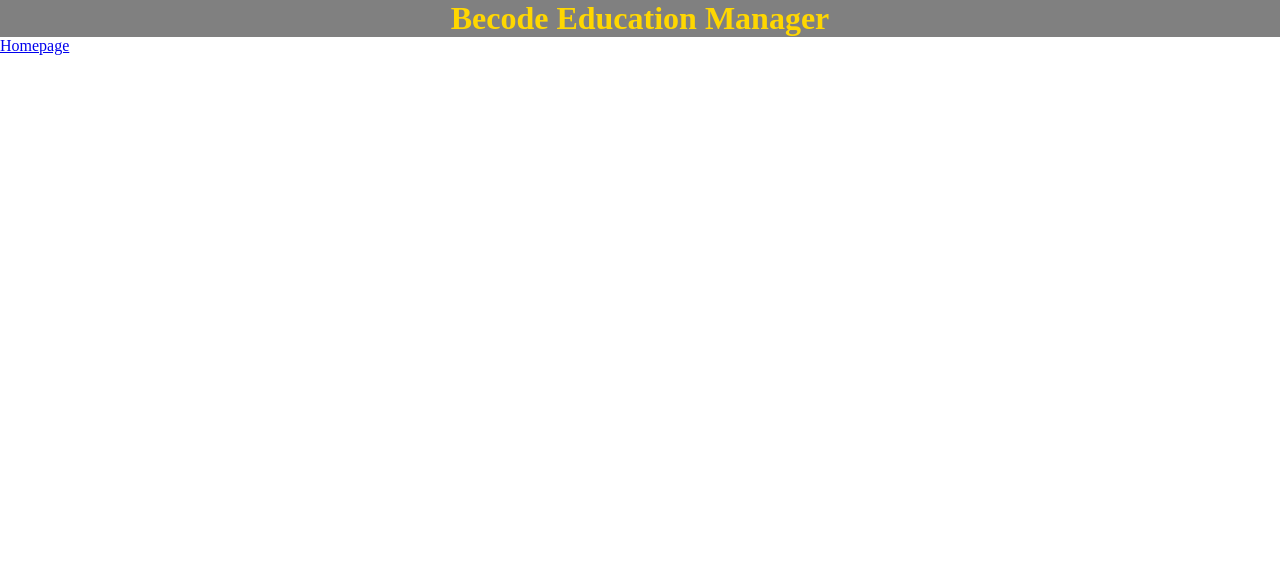
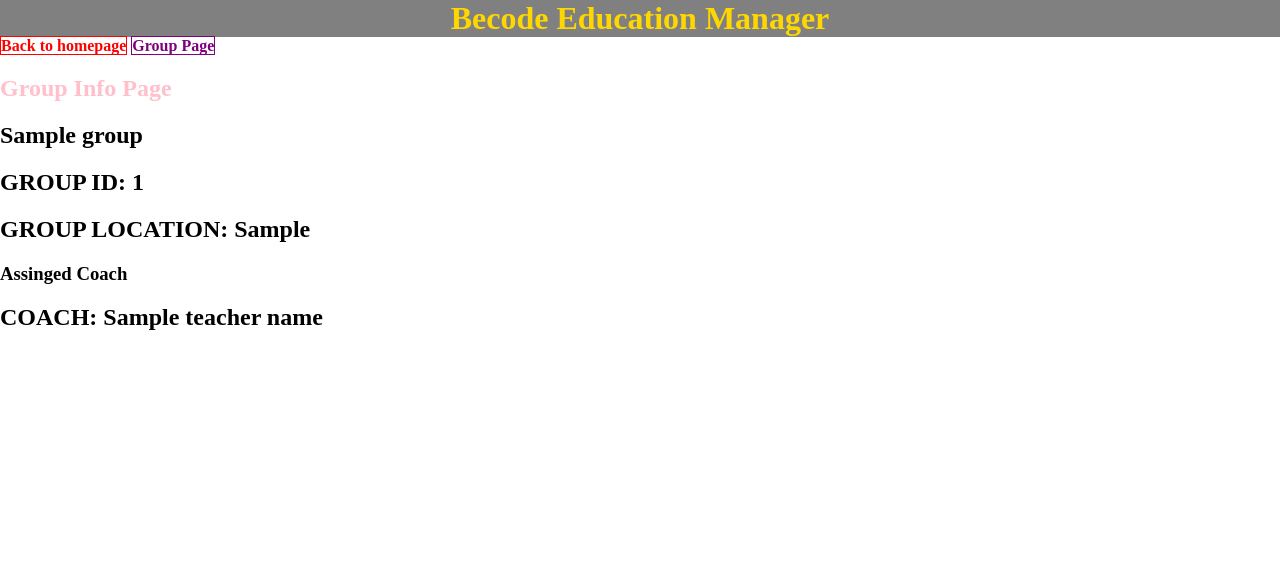
Before and after one commit to DenGian/php-crud, a PHP site: template View/groupinfopage.php in a window 1280 px wide. Shown: the top 571 px of the page. Run offline with PHP 8.4, Linux system fonts and the light colour scheme; the template is opened without the code that fills it: most values are stand-ins (such as "Sample title", 1, 10 or a date in 2020).

Commit message:
added page to display info of specific group

```diff
--- a/View/groupinfopage.php
+++ b/View/groupinfopage.php
@@ -1,7 +1,12 @@
-<?php
-require 'includes/header.php';
-?>
-
-<a href="index.php">Homepage</a>
-
-<?php require 'includes/footer.php'; ?>
+<?php require 'includes/header.php' ?>
+    <section>
+        <a style="color:red; font-weight:bold; text-decoration:none;border:1px solid red;" href="index.php">Back to homepage</a>
+        <a style="color:purple; font-weight:bold; text-decoration:none;border:1px solid purple;" href="index.php?page=groups">Group Page</a>
+        <h1 style="color:pink;">Group Info Page</h1>
+        <h2><?= $group->getGroupName() ?? 'group'; ?></h2>
+        <h2>GROUP ID: <?= $group->getGroupId(); ?></h2>
+        <h2>GROUP LOCATION: <?= $group->getGroupLocation(); ?></h2>
+        <h3>Assinged Coach</h3>
+        <h2>COACH: <?= $teacherName; ?></h2>
+    </section>
+<?php require 'includes/footer.php' ?>
```
